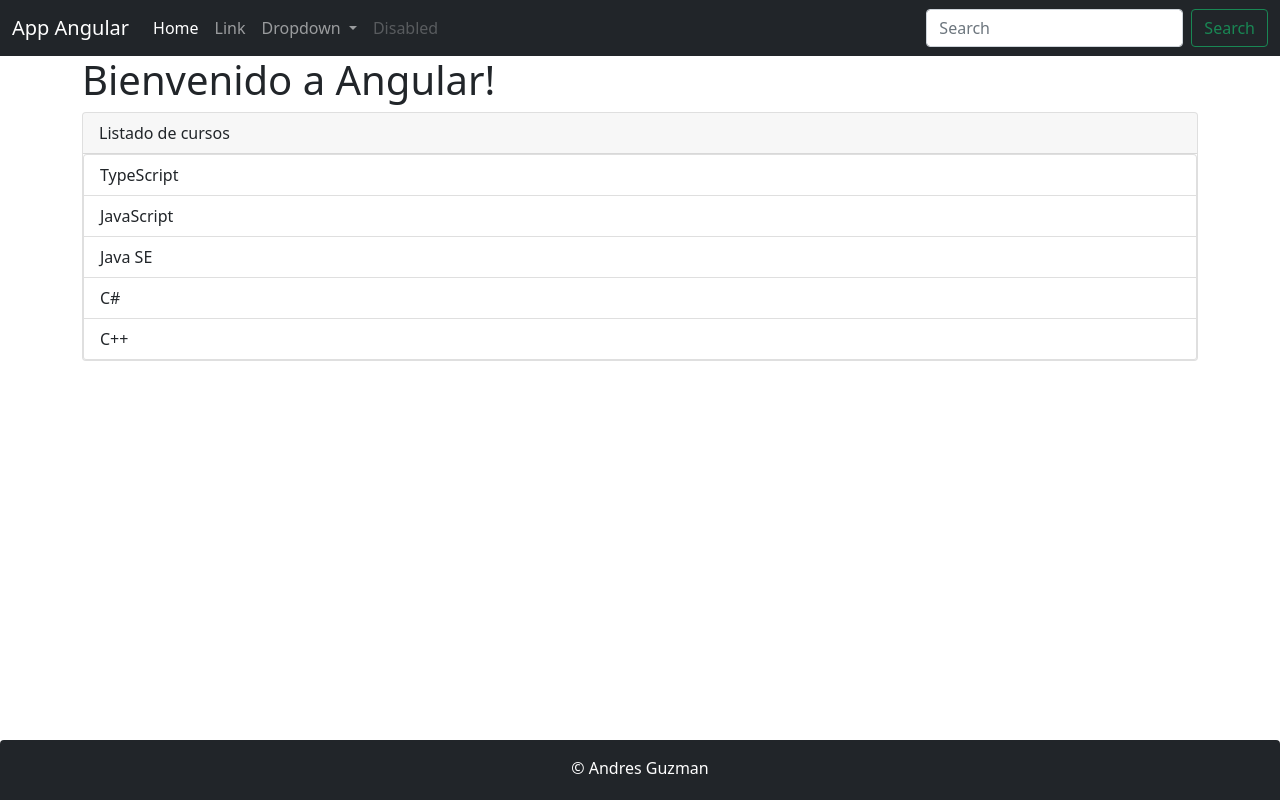
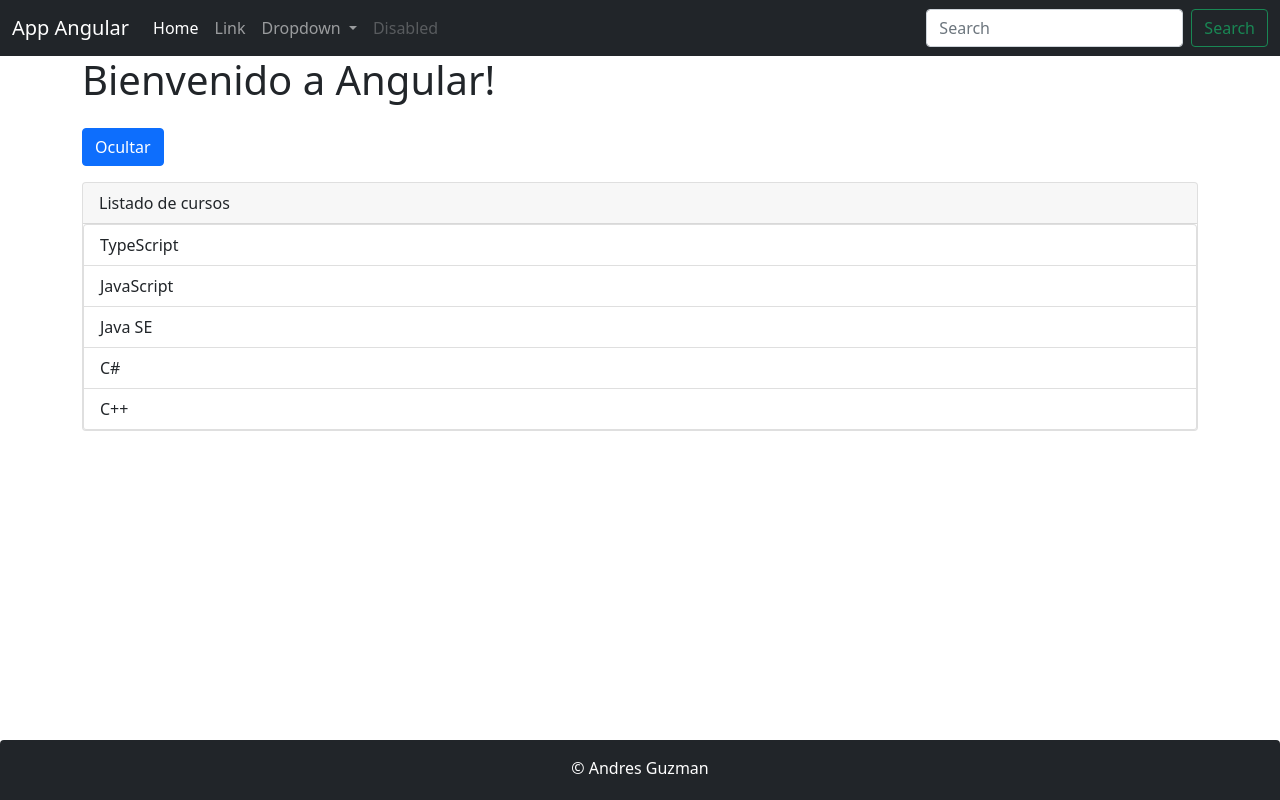
Before and after one commit to danieldwyane/clientes-app, an Angular app: page / in a window 1280 px wide. Built offline with nearby package versions, Linux system fonts and the light colour scheme.

Commit message:
Req-Dev: Directiva estructural *ngIf

```diff
--- a/src/app/directiva/directiva.component.html
+++ b/src/app/directiva/directiva.component.html
@@ -1,8 +1,9 @@
+<button type="button" (click)="setHabilitar()" class="btn btn-primary my-3">{{ habilitar == true ? 'Ocultar' : 'Mostrar' }}</button>
 <div class="card">
     <div class="card-header">
         Listado de cursos
     </div>
-    <ul class="list-group">
+    <ul class="list-group" *ngIf="habilitar == true">
         <li class="list-group-item" *ngFor="let curso of listaCurso">{{ curso }}</li>
     </ul>
 </div>
--- a/src/app/directiva/directiva.component.ts
+++ b/src/app/directiva/directiva.component.ts
@@ -7,6 +7,13 @@
 export class DirectivaComponent {
 
   listaCurso: string[] = ['TypeScript', 'JavaScript', 'Java SE', 'C#', 'C++'];
+
+  habilitar: boolean = true;
+
   constructor() { }
 
+  setHabilitar(): void {
+    this.habilitar = (this.habilitar == true) ? false : true;
+  }
+
 }
```
